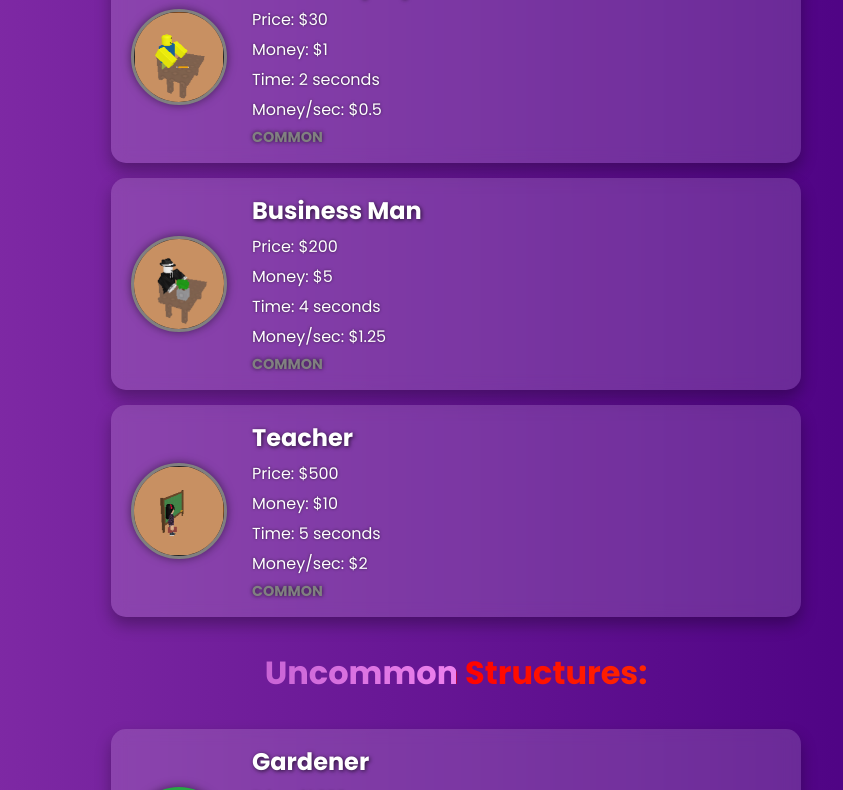
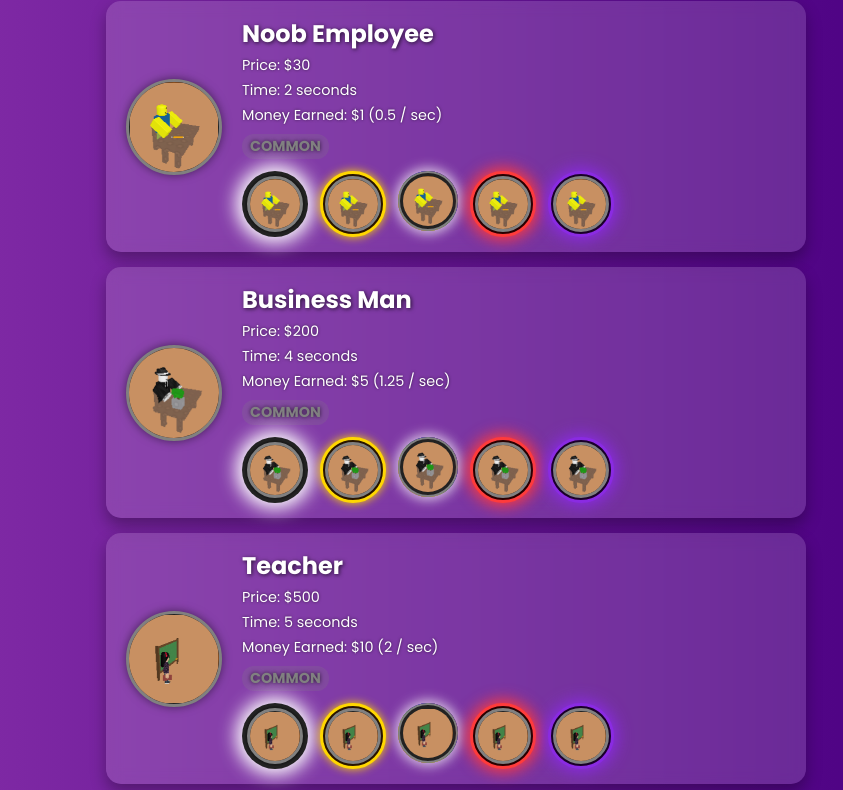
Before and after one commit to zTight1/Grow-a-busines, a plain HTML site: page index.html in a window 1280 px wide. Shown: the part 181-971 px from the top of the page, without its empty margins (184-1027 px from the left). Drawn offline with Linux system fonts and the light colour scheme.

Commit message:
Update index.html

```diff
--- a/index.html
+++ b/index.html
@@ -3,7 +3,7 @@
 <html lang="en">
 <head>
   <meta charset="UTF-8" />
-  <meta name="viewport" content="width=device-width, initial-scale=1.0"/>
+  <meta name="viewport" content="width=device-width, initial-scale=1" />
   <title>Grow a Business - Structures</title>
   <style>
     @import url('https://fonts.googleapis.com/css2?family=Poppins:wght@400;700&display=swap');
@@ -31,17 +31,46 @@
       text-shadow: 2px 2px 6px rgba(0,0,0,0.6);
     }
 
+    .category-title {
+      font-size: 2rem;
+      font-weight: 700;
+      margin: 30px 0 15px;
+      background: linear-gradient(90deg, red, orange, yellow, green, blue, indigo, violet);
+      background-size: 400% 100%;
+      -webkit-background-clip: text;
+      -webkit-text-fill-color: transparent;
+      animation: rainbowShift 8s linear infinite;
+      cursor: pointer;
+      user-select: none;
+      text-align: center;
+    }
+    @keyframes rainbowShift {
+      0% {background-position: 0% 0%;}
+      100% {background-position: 400% 0%;}
+    }
+
+    .structures-container {
+      max-width: 700px;
+      margin: 0 auto 40px;
+      display: none;
+      flex-direction: column;
+      gap: 15px;
+    }
+    .structures-container.active {
+      display: flex;
+    }
+
     .structure {
       display: flex;
       align-items: center;
       background-color: rgba(255, 255, 255, 0.15);
-      margin: 15px auto;
       padding: 15px 20px;
       border-radius: 15px;
-      max-width: 650px;
       box-shadow: 0 8px 16px rgba(0,0,0,0.3);
       backdrop-filter: blur(8px);
       transition: transform 0.3s ease, box-shadow 0.3s ease;
+      cursor: default;
+      gap: 20px;
     }
     .structure:hover {
       transform: scale(1.05);
@@ -51,13 +80,13 @@
     .structure img {
       width: 90px;
       height: 90px;
-      margin-right: 25px;
       border-radius: 50%;
       border: 3px solid transparent;
+      object-fit: contain;
+      box-shadow: 0 0 10px rgba(0,0,0,0.5);
       transition: border-color 0.3s ease;
       background: #222;
-      object-fit: contain;
-      box-shadow: 0 0 10px rgba(0,0,0,0.5);
+      flex-shrink: 0;
     }
     .structure:hover img {
       filter: drop-shadow(0 0 8px #fff);
@@ -65,303 +94,414 @@
 
     .structure-details {
       flex: 1;
+      display: flex;
+      flex-direction: column;
+      gap: 4px;
     }
     .structure-details h2 {
-      margin: 0 0 6px;
+      margin: 0;
       font-weight: 700;
       text-shadow: 1px 1px 4px rgba(0,0,0,0.7);
     }
     .structure-details p {
-      margin: 5px 0;
+      margin: 0;
       font-weight: 500;
       text-shadow: 0 0 3px rgba(0,0,0,0.6);
+      font-size: 0.9rem;
     }
     .rarity {
       font-weight: 700;
       font-size: 0.9em;
-      margin-top: 4px;
       text-transform: uppercase;
       text-shadow: 0 0 4px rgba(0,0,0,0.7);
+      margin-top: 4px;
+      width: fit-content;
+      padding: 2px 8px;
+      border-radius: 12px;
+      user-select: none;
     }
 
-    /* Rarity color codes on border and text */
+    /* Border and rarity color by base rarity */
     .common img {
-      border-color: #808080; /* grigio */
+      border-color: #808080;
     }
     .common .rarity {
       color: #808080;
+      background-color: rgba(128,128,128,0.2);
     }
 
     .uncommon img {
-      border-color: #28a745; /* verde */
+      border-color: #28a745;
     }
     .uncommon .rarity {
       color: #28a745;
+      background-color: rgba(40,167,69,0.2);
     }
 
     .rare img {
-      border-color: #007bff; /* blu */
+      border-color: #007bff;
     }
     .rare .rarity {
       color: #007bff;
+      background-color: rgba(0,123,255,0.2);
     }
 
     .legendary img {
-      border-color: #6f42c1; /* viola */
+      border-color: #6f42c1;
     }
     .legendary .rarity {
       color: #6f42c1;
+      background-color: rgba(111,66,193,0.2);
     }
 
     .mythic img {
-      border-color: #dc3545; /* rosso */
+      border-color: #dc3545;
     }
     .mythic .rarity {
       color: #dc3545;
+      background-color: rgba(220,53,69,0.2);
     }
+
+    /* Variants container */
+    .variants {
+      display: flex;
+      gap: 12px;
+      margin-top: 8px;
+    }
+    .variant {
+      flex: 0 0 60px;
+      height: 60px;
+      border-radius: 50%;
+      border: 3px solid transparent;
+      cursor: pointer;
+      position: relative;
+      transition: box-shadow 0.3s ease;
+      background: #222;
+      display: flex;
+      align-items: center;
+      justify-content: center;
+      overflow: hidden;
+      box-shadow: 0 0 8px rgba(0,0,0,0.5);
+    }
+    .variant img {
+      width: 50px;
+      height: 50px;
+      border-radius: 50%;
+      object-fit: contain;
+      user-select: none;
+    }
+    .variant.gold {
+      border-color: gold;
+      box-shadow: 0 0 10px gold;
+      background: #331a00;
+    }
+    .variant.rainbow {
+      border-radius: 50%;
+      background: linear-gradient(45deg,
+        red, orange, yellow, green, blue, indigo, violet);
+      box-shadow: 0 0 12px 3px rgba(255,255,255,0.7);
+      border: none;
+      position: relative;
+      animation: rainbowBorder 3s linear infinite;
+    }
+    .variant.rainbow img {
+      border-radius: 50%;
+      background: #222;
+      padding: 3px;
+    }
+    @keyframes rainbowBorder {
+      0% {background-position: 0%;}
+      100% {background-position: 360%;}
+    }
+    .variant.infernal {
+      border-color: #ff3b3b;
+      box-shadow: 0 0 15px 3px #ff3b3b;
+      background: #330000;
+    }
+    .variant.oblivion {
+      border-color: #8a2be2;
+      box-shadow: 0 0 15px 3px #8a2be2;
+      background: #200033;
+    }
+    .variant.selected {
+      box-shadow: 0 0 18px 6px #fff !important;
+    }
+
   </style>
 </head>
 <body>
 
-  <p style="
-  font-size: 2rem;
-  font-weight: bold;
-  background: linear-gradient(90deg, red, orange, yellow, green, blue, indigo, violet);
-  background-size: 400% 100%;
-  -webkit-background-clip: text;
-  -webkit-text-fill-color: transparent;
-  animation: rainbowShift 8s linear infinite;
-  text-align: center;
-  ">
-  Common Structures:
-</p>
+  <h1>Grow a Business - Structures</h1>
 
-<style>
-@keyframes rainbowShift {
-  0% {
-    background-position: 0% 0%;
+  <!-- Categories toggles -->
+  <div class="category-title" data-target="common">Common Structures</div>
+  <div id="common" class="structures-container"></div>
+
+  <div class="category-title" data-target="uncommon">Uncommon Structures</div>
+  <div id="uncommon" class="structures-container"></div>
+
+  <div class="category-title" data-target="rare">Rare Structures</div>
+  <div id="rare" class="structures-container"></div>
+
+  <div class="category-title" data-target="legendary">Legendary Structures</div>
+  <div id="legendary" class="structures-container"></div>
+
+  <div class="category-title" data-target="mythic">Mythical Structures</div>
+  <div id="mythic" class="structures-container"></div>
+
+<script>
+  // Data as given
+  const structures = [
+    // COMMON
+    {
+      name: "Noob Employee",
+      img: "m.png",
+      price: 30,
+      money: 1,
+      time: 2,
+      rarity: "common"
+    },
+    {
+      name: "Business Man",
+      img: "Business Man.png",
+      price: 200,
+      money: 5,
+      time: 4,
+      rarity: "common"
+    },
+    {
+      name: "Teacher",
+      img: "teacher.png",
+      price: 500,
+      money: 10,
+      time: 5,
+      rarity: "common"
+    },
+
+    // UNCOMMON
+    {
+      name: "Gardener",
+      img: "Gardener.png",
+      price: 1200,
+      money: 20,
+      time: 8,
+      rarity: "uncommon"
+    },
+    {
+      name: "Painter",
+      img: "Painter.png",
+      price: 3500,
+      money: 75,
+      time: 10,
+      rarity: "uncommon"
+    },
+    {
+      name: "Chef",
+      img: "Chef.png",
+      price: 8000,
+      money: 105,
+      time: 10,
+      rarity: "uncommon"
+    },
+
+    // RARE
+    {
+      name: "Mine",
+      img: "Mine.png",
+      price: 15000,
+      money: 189,
+      time: 12,
+      rarity: "rare"
+    },
+    {
+      name: "Fortune Magician",
+      img: "Fortune Magician.png",
+      price: 45000,
+      money: 450,
+      time: 15,
+      rarity: "rare"
+    },
+
+    // LEGENDARY
+    {
+      name: "Bank",
+      img: "Bank.png",
+      price: 200000,
+      money: 1500,
+      time: 20,
+      rarity: "legendary"
+    },
+    {
+      name: "Skyscraper",
+      img: "Skyscraper.png",
+      price: 750000,
+      money: 4500,
+      time: 35,
+      rarity: "legendary"
+    },
+
+    // MYTHIC
+    {
+      name: "Stadium",
+      img: "Stadium.png",
+      price: 2500000,
+      money: 16000,
+      time: 35,
+      rarity: "mythic"
+    },
+    {
+      name: "Waterpark",
+      img: "Waterpark.png",
+      price: 10000000,
+      money: 60000,
+      time: 45,
+      rarity: "mythic"
+    },
+    {
+      name: "Castle",
+      img: "Castle.png",
+      price: 150000000,
+      money: 250000,
+      time: 40,
+      rarity: "mythic"
+    },
+  ];
+
+  // Multipliers for variants (only money, price stays)
+  const variants = [
+    { key: "base", label: "Base", multiplier: 1, color: "", textColor: "#fff" },
+    { key: "gold", label: "Gold", multiplier: 1.5, color: "gold", textColor: "#000" },
+    { key: "rainbow", label: "Rainbow", multiplier: 2, color: "rainbow", textColor: "#000" },
+    { key: "infernal", label: "Infernal", multiplier: 3, color: "#ff3b3b", textColor: "#000" },
+    { key: "oblivion", label: "Oblivion", multiplier: 4, color: "#8a2be2", textColor: "#fff" },
+  ];
+
+  // Helper to format numbers with commas
+  function formatNumber(n) {
+    return n.toLocaleString(undefined, { maximumFractionDigits: 2 });
   }
-  100% {
-    background-position: 400% 0%;
+
+  // Calculate money/sec (money/time)
+  function moneyPerSec(money, time) {
+    return money / time;
   }
-}
-</style>
 
-  <div class="structure common">
-    <img src="m.png" alt="Noob Employee" />
-    <div class="structure-details">
-      <h2>Noob Employee</h2>
-      <p>Price: $30</p>
-      <p>Money: $1</p>
-      <p>Time: 2 seconds</p>
-      <p>Money/sec: $0.5</p>
-      <div class="rarity">Common</div>
-    </div>
-  </div>
+  // Create structure element with variants toggle
+  function createStructureElement(structure) {
+    const container = document.createElement("div");
+    container.classList.add("structure", structure.rarity);
 
-  <div class="structure common">
-    <img src="Business Man.png" alt="Business Man" />
-    <div class="structure-details">
-      <h2>Business Man</h2>
-      <p>Price: $200</p>
-      <p>Money: $5</p>
-      <p>Time: 4 seconds</p>
-      <p>Money/sec: $1.25</p>
-      <div class="rarity">Common</div>
-    </div>
-  </div>
+    // Main image + details container
+    const mainImg = document.createElement("img");
+    mainImg.src = structure.img;
+    mainImg.alt = structure.name;
 
-  <div class="structure common">
-    <img src="teacher.png" alt="Teacher" />
-    <div class="structure-details">
-      <h2>Teacher</h2>
-      <p>Price: $500</p>
-      <p>Money: $10</p>
-      <p>Time: 5 seconds</p>
-      <p>Money/sec: $2</p>
-      <div class="rarity">Common</div>
-    </div>
-  </div>
-<p style="
-  font-size: 2rem;
-  font-weight: bold;
-  background: linear-gradient(90deg, red, orange, yellow, green, blue, indigo, violet);
-  background-size: 400% 100%;
-  -webkit-background-clip: text;
-  -webkit-text-fill-color: transparent;
-  animation: rainbowShift 8s linear infinite;
-  text-align: center;
-  ">
-  Uncommon Structures:
-</p>
+    const details = document.createElement("div");
+    details.classList.add("structure-details");
 
-<style>
-@keyframes rainbowShift {
-  0% {
-    background-position: 0% 0%;
+    // Title
+    const title = document.createElement("h2");
+    title.textContent = structure.name;
+    details.appendChild(title);
+
+    // Base price
+    const priceP = document.createElement("p");
+    priceP.textContent = `Price: $${formatNumber(structure.price)}`;
+    details.appendChild(priceP);
+
+    // Container for money/time/money/sec, updated on variant select
+    const moneyP = document.createElement("p");
+    moneyP.classList.add("money-earned");
+    const timeP = document.createElement("p");
+    timeP.textContent = `Time: ${structure.time} seconds`;
+    details.appendChild(timeP);
+    details.appendChild(moneyP);
+
+    // Rarity label
+    const rarityLabel = document.createElement("div");
+    rarityLabel.classList.add("rarity");
+    rarityLabel.textContent = structure.rarity.toUpperCase();
+    details.appendChild(rarityLabel);
+
+    // Variants container
+    const variantsContainer = document.createElement("div");
+    variantsContainer.classList.add("variants");
+
+    // Create variant buttons
+    variants.forEach(v => {
+      const vbtn = document.createElement("div");
+      vbtn.classList.add("variant");
+      if (v.key !== "base") vbtn.classList.add(v.key);
+      if (v.key === "base") vbtn.classList.add("selected");
+      vbtn.title = v.label;
+
+      // Variant image same as main
+      const vimg = document.createElement("img");
+      vimg.src = structure.img;
+      vimg.alt = `${structure.name} ${v.label}`;
+
+      vbtn.appendChild(vimg);
+      variantsContainer.appendChild(vbtn);
+
+      // Click to select variant
+      vbtn.addEventListener("click", () => {
+        // Remove selected from siblings
+        Array.from(variantsContainer.children).forEach(sib => sib.classList.remove("selected"));
+        vbtn.classList.add("selected");
+        // Update money earned text with multiplier
+        const earned = structure.money * v.multiplier;
+        moneyP.textContent = `Money Earned: $${formatNumber(earned)} (${formatNumber(moneyPerSec(earned, structure.time))} / sec)`;
+      });
+    });
+
+    details.appendChild(variantsContainer);
+    container.appendChild(mainImg);
+    container.appendChild(details);
+
+    // Set initial money earned for base variant
+    moneyP.textContent = `Money Earned: $${formatNumber(structure.money)} (${formatNumber(moneyPerSec(structure.money, structure.time))} / sec)`;
+
+    return container;
   }
-  100% {
-    background-position: 400% 0%;
+
+  // Fill each category container with its structures
+  const categories = ["common", "uncommon", "rare", "legendary", "mythic"];
+  categories.forEach(cat => {
+    const container = document.getElementById(cat);
+    const filtered = structures.filter(s => s.rarity === cat);
+    filtered.forEach(s => container.appendChild(createStructureElement(s)));
+  });
+
+  // Category toggling logic
+  const categoryTitles = document.querySelectorAll(".category-title");
+  function activateCategory(targetId) {
+    categoryTitles.forEach(t => t.classList.remove("active"));
+    categoryTitles.forEach(t => {
+      if (t.dataset.target === targetId) {
+        t.classList.add("active");
+      }
+    });
+
+    categories.forEach(cat => {
+      const c = document.getElementById(cat);
+      if (cat === targetId) {
+        c.classList.add("active");
+      } else {
+        c.classList.remove("active");
+      }
+    });
   }
-}
-</style>
-  <div class="structure uncommon">
-    <img src="Gardener.png" alt="Gardener" />
-    <div class="structure-details">
-      <h2>Gardener</h2>
-      <p>Price: $1,200</p>
-      <p>Money: $20</p>
-      <p>Time: 8 seconds</p>
-      <p>Money/sec: $2.5</p>
-      <div class="rarity">Uncommon</div>
-    </div>
-  </div>
 
-  <div class="structure uncommon">
-    <img src="Painter.png" alt="Painter" />
-    <div class="structure-details">
-      <h2>Painter</h2>
-      <p>Price: $3,500</p>
-      <p>Money: $75</p>
-      <p>Time: 10 seconds</p>
-      <p>Money/sec: $7.5</p>
-      <div class="rarity">Uncommon</div>
-    </div>
-  </div>
+  categoryTitles.forEach(title => {
+    title.addEventListener("click", () => {
+      activateCategory(title.dataset.target);
+    });
+  });
 
-  <div class="structure uncommon">
-    <img src="Chef.png" alt="Chef" />
-    <div class="structure-details">
-      <h2>Chef</h2>
-      <p>Price: $8,000</p>
-      <p>Money: $105</p>
-      <p>Time: 10 seconds</p>
-      <p>Money/sec: $10.5</p>
-      <div class="rarity">Uncommon</div>
-    </div>
-  </div>
-  <p style="
-  font-size: 2rem;
-  font-weight: bold;
-  background: linear-gradient(90deg, red, orange, yellow, green, blue, indigo, violet);
-  background-size: 400% 100%;
-  -webkit-background-clip: text;
-  -webkit-text-fill-color: transparent;
-  animation: rainbowShift 8s linear infinite;
-  text-align: center;
-  ">
-  Rare Structures:
-</p>
+  // Show first category by default
+  activateCategory("common");
 
-  <div class="structure rare">
-    <img src="Mine.png" alt="Mine" />
-    <div class="structure-details">
-      <h2>Mine</h2>
-      <p>Price: $15,000</p>
-      <p>Money: $189</p>
-      <p>Time: 12 seconds</p>
-      <p>Money/sec: $15.75</p>
-      <div class="rarity">Rare</div>
-    </div>
-  </div>
-
-  <div class="structure rare">
-    <img src="Fortune Magician.png" alt="Fortune Magician" />
-    <div class="structure-details">
-      <h2>Fortune Magician</h2>
-      <p>Price: $45,000</p>
-      <p>Money: $450</p>
-      <p>Time: 15 seconds</p>
-      <p>Money/sec: $30</p>
-      <div class="rarity">Rare</div>
-    </div>
-  </div>
-  <p style="
-  font-size: 2rem;
-  font-weight: bold;
-  background: linear-gradient(90deg, red, orange, yellow, green, blue, indigo, violet);
-  background-size: 400% 100%;
-  -webkit-background-clip: text;
-  -webkit-text-fill-color: transparent;
-  animation: rainbowShift 8s linear infinite;
-  text-align: center;
-  ">
-  Legendary Structures:
-</p>
-
-  <div class="structure legendary">
-    <img src="Bank.png" alt="Bank" />
-    <div class="structure-details">
-      <h2>Bank</h2>
-      <p>Price: $200,000</p>
-      <p>Money: $1,500</p>
-      <p>Time: 20 seconds</p>
-      <p>Money/sec: $75</p>
-      <div class="rarity">Legendary</div>
-    </div>
-  </div>
-
-  <div class="structure legendary">
-    <img src="Skyscraper.png" alt="Skyscraper" />
-    <div class="structure-details">
-      <h2>Skyscraper</h2>
-      <p>Price: $750,000</p>
-      <p>Money: $4,500</p>
-      <p>Time: 35 seconds</p>
-      <p>Money/sec: $128.57</p>
-      <div class="rarity">Legendary</div>
-    </div>
-  </div>
-
-    <p style="
-  font-size: 2rem;
-  font-weight: bold;
-  background: linear-gradient(90deg, red, orange, yellow, green, blue, indigo, violet);
-  background-size: 400% 100%;
-  -webkit-background-clip: text;
-  -webkit-text-fill-color: transparent;
-  animation: rainbowShift 8s linear infinite;
-  text-align: center;
-  ">
-  Mythical Structures:
-</p>
-
-
-  <div class="structure mythic">
-    <img src="Stadium.png" alt="Stadium" />
-    <div class="structure-details">
-      <h2>Stadium</h2>
-      <p>Price: $2,500,000</p>
-      <p>Money: $16,000</p>
-      <p>Time: 35 seconds</p>
-      <p>Money/sec: $457</p>
-      <div class="rarity">Mythic</div>
-    </div>
-  </div>
-
-  <div class="structure mythic">
-    <img src="Waterpark.png" alt="Waterpark" />
-    <div class="structure-details">
-      <h2>Waterpark</h2>
-      <p>Price: $10,000,000</p>
-      <p>Money: $60,000</p>
-      <p>Time: 45 seconds</p>
-      <p>Money/sec: $1333</p>
-      <div class="rarity">Mythic</div>
-    </div>
-  </div>
-
-  <div class="structure mythic">
-    <img src="Castle.png" alt="Castle" />
-    <div class="structure-details">
-      <h2>Castle</h2>
-      <p>Price: $150,000,000</p>
-      <p>Money: $250,000</p>
-      <p>Time: 40 seconds</p>
-      <p>Money/sec: $6250</p>
-      <div class="rarity">Mythic</div>
-    </div>
-  </div>
+</script>
 
 </body>
 </html>
```
